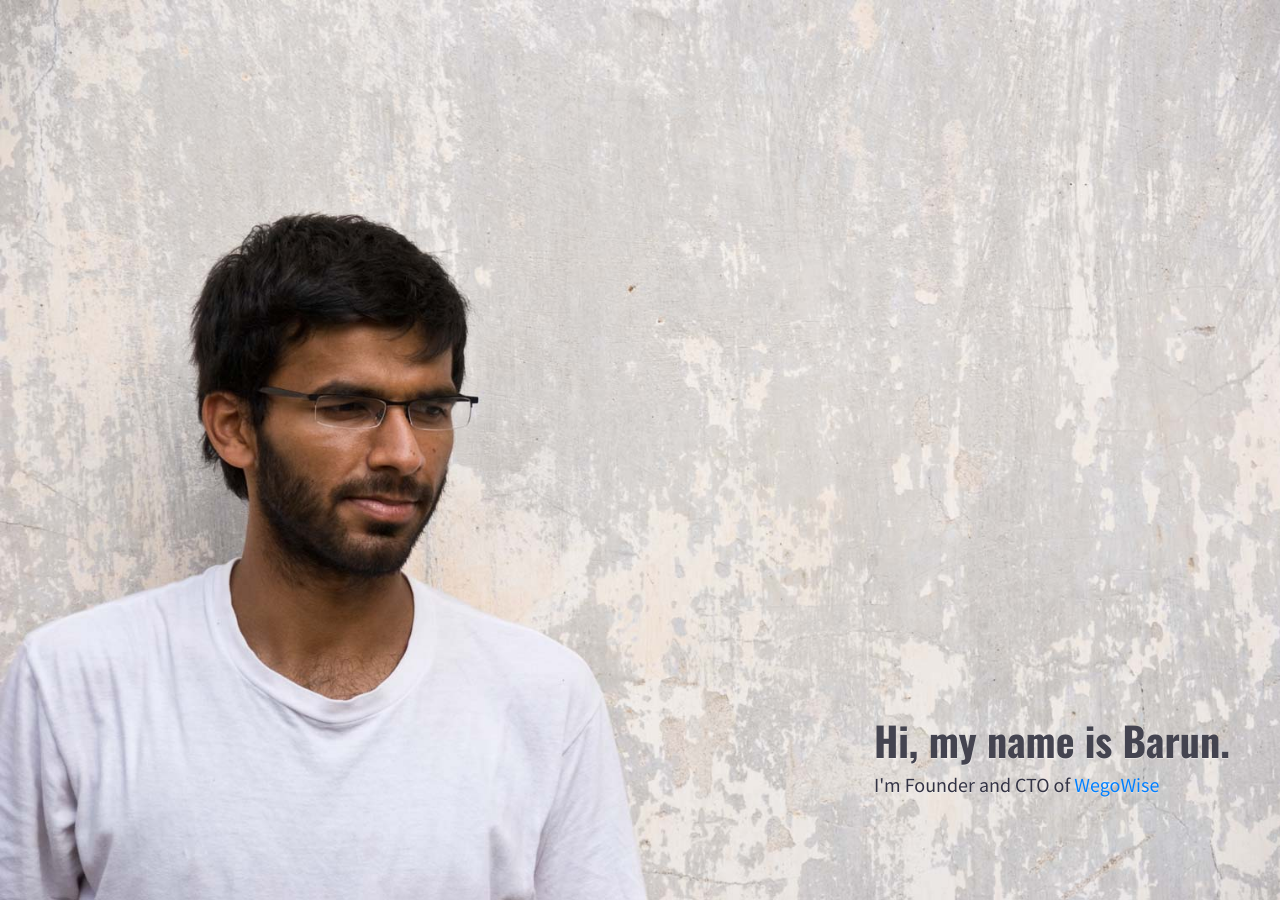
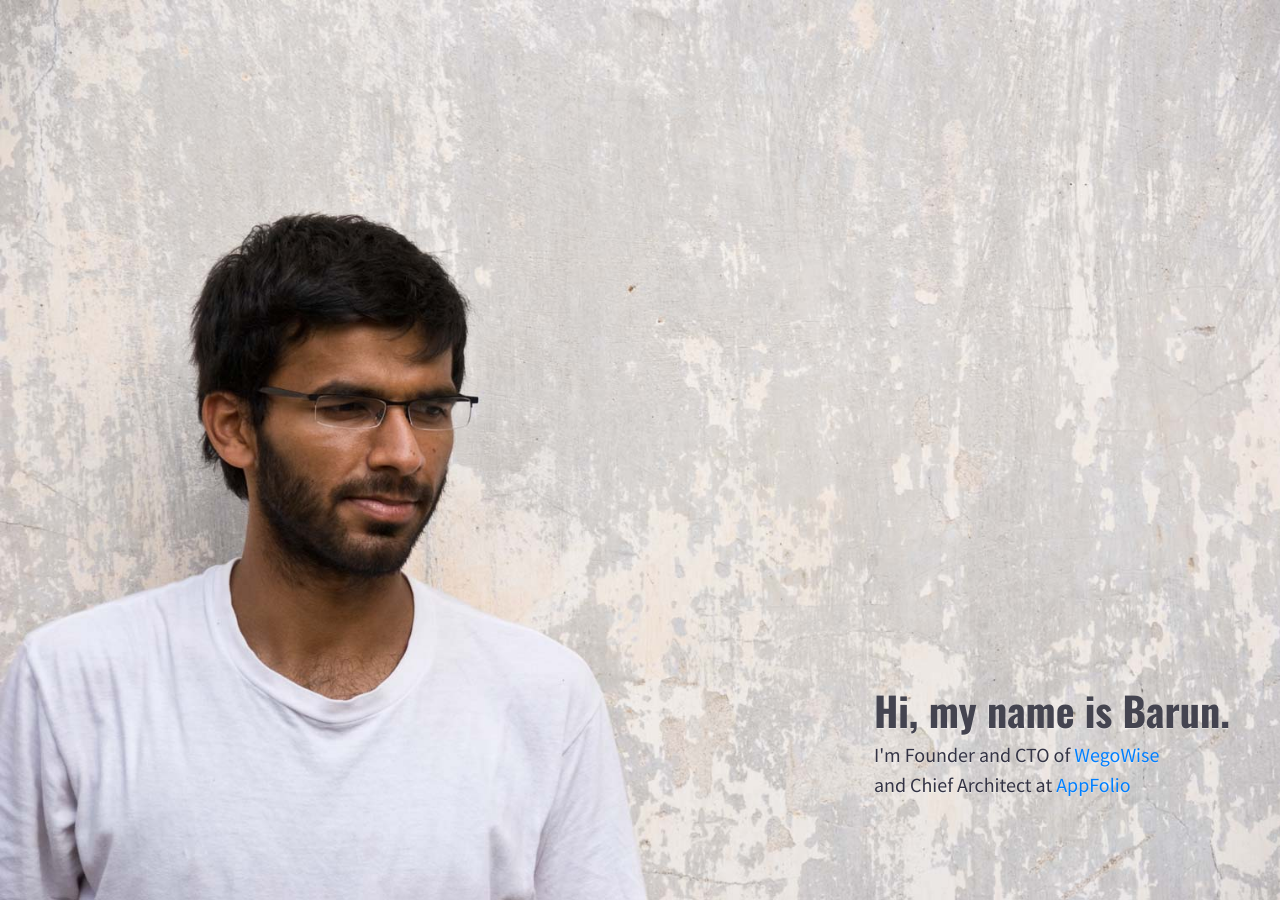
Before and after one commit to barunio/barunio.github.com, a Jekyll site: the page built from about.html, in a window 1280 px wide. Built offline with Jekyll 4.4.1, drawn with Linux system fonts in a browser that asks for light colours.

Commit message:
add Appfolio to About page

```diff
--- a/about.html
+++ b/about.html
@@ -10,5 +10,6 @@ font2: Oswald:700
 
   <h1>Hi, my name is Barun.</h1>
 
-  <p>I'm Founder and CTO of <a href='http://wegowise.com'>WegoWise</a></p>
+  <p>I'm Founder and CTO of <a href='https://www.wegowise.com'>WegoWise</a><br>
+  and Chief Architect at <a href='https://www.appfolio.com'>AppFolio</a></p>
 </div>
```
